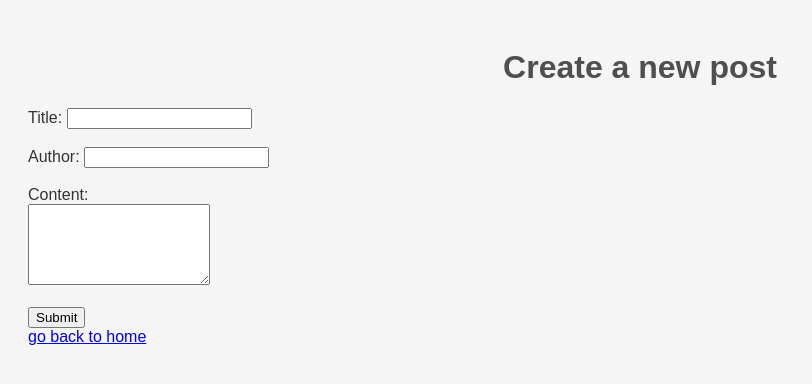
After one commit to ElinorKotzott/my_blog, a Flask app: page /add in a window 1280 px wide. The commit adds this page. Shown: the top 384 px of the page, without its empty margins (0-812 px from the left). Run offline with Flask 3, Linux system fonts and the light colour scheme.

Commit message:
added option to add a new post

```diff
--- a/app.py
+++ b/app.py
@@ -1,7 +1,5 @@
 import json
-
-from flask import Flask
-from flask import render_template
+from flask import Flask, request, render_template
 
 app = Flask(__name__)
 
@@ -13,5 +11,30 @@ def index():
     return render_template('index.html', posts=blog_posts)
 
 
+@app.route('/add', methods=['GET', 'POST'])
+def add():
+    if request.method == 'POST':
+        title = request.form['title']
+        author = request.form['author']
+        content = request.form['content']
+
+        with open("data.json", "r") as handle:
+            blog_posts = json.load(handle)
+
+        new_post = {
+            "id": len(blog_posts) + 1,
+            "title": title,
+            "author": author,
+            "content": content
+        }
+
+        blog_posts.append(new_post)
+
+        with open("data.json", "w") as handle:
+            json.dump(blog_posts, handle)
+
+    return render_template('add.html')
+
+
 if __name__ == '__main__':
     app.run(host="0.0.0.0", port=5001, debug=True)
--- a/data.json
+++ b/data.json
@@ -1,4 +1 @@
-[
-    {"id": 1, "author": "John Doe", "title": "First Post", "content": "This is my first post."},
-    {"id": 2, "author": "Jane Doe", "title": "Second Post", "content": "This is another post."}
-]
+[{"id": 1, "author": "John Doe", "title": "First Post", "content": "This is my first post."}, {"id": 2, "author": "Jane Doe", "title": "Second Post", "content": "This is another post."}, {"id": 3, "title": "hello", "author": "it's me", "content": "does this even work"}, {"id": 4, "title": "hello2", "author": "eli", "content": "this is the content\r\n"}, {"id": 5, "title": "klemen", "author": "eli", "content": "dudi"}]
--- /dev/null
+++ b/templates/add.html
@@ -0,0 +1,25 @@
+<!DOCTYPE html>
+<html lang="en">
+<head>
+    <meta charset="UTF-8">
+    <meta name="viewport" content="width=device-width, initial-scale=1.0">
+    <title>My Flask Blog</title>
+    <link rel="stylesheet" href="{{ url_for('static', filename='style.css') }}">
+</head>
+<body>
+    <h1>Create a new post</h1>
+    <form action="/add" method="POST">
+        <label for="title">Title:</label>
+        <input type="text" id="title" name="title" required><br><br>
+
+        <label for="author">Author:</label>
+        <input type="text" id="author" name="author" required><br><br>
+
+        <label for="content">Content:</label><br>
+        <textarea id="content" name="content" rows="5" required></textarea><br><br>
+
+        <button type="submit">Submit</button>
+    </form>
+    <a href="/">go back to home</a>
+</body>
+</html>
--- a/templates/index.html
+++ b/templates/index.html
@@ -15,5 +15,6 @@
             <p>{{ post["content"] }}</p>
         </div>
         {% endfor %}
+    <a href="/add">add a blog post</a>
 </body>
 </html>
```
Lines whose indentation alone changed are shown as unchanged.
